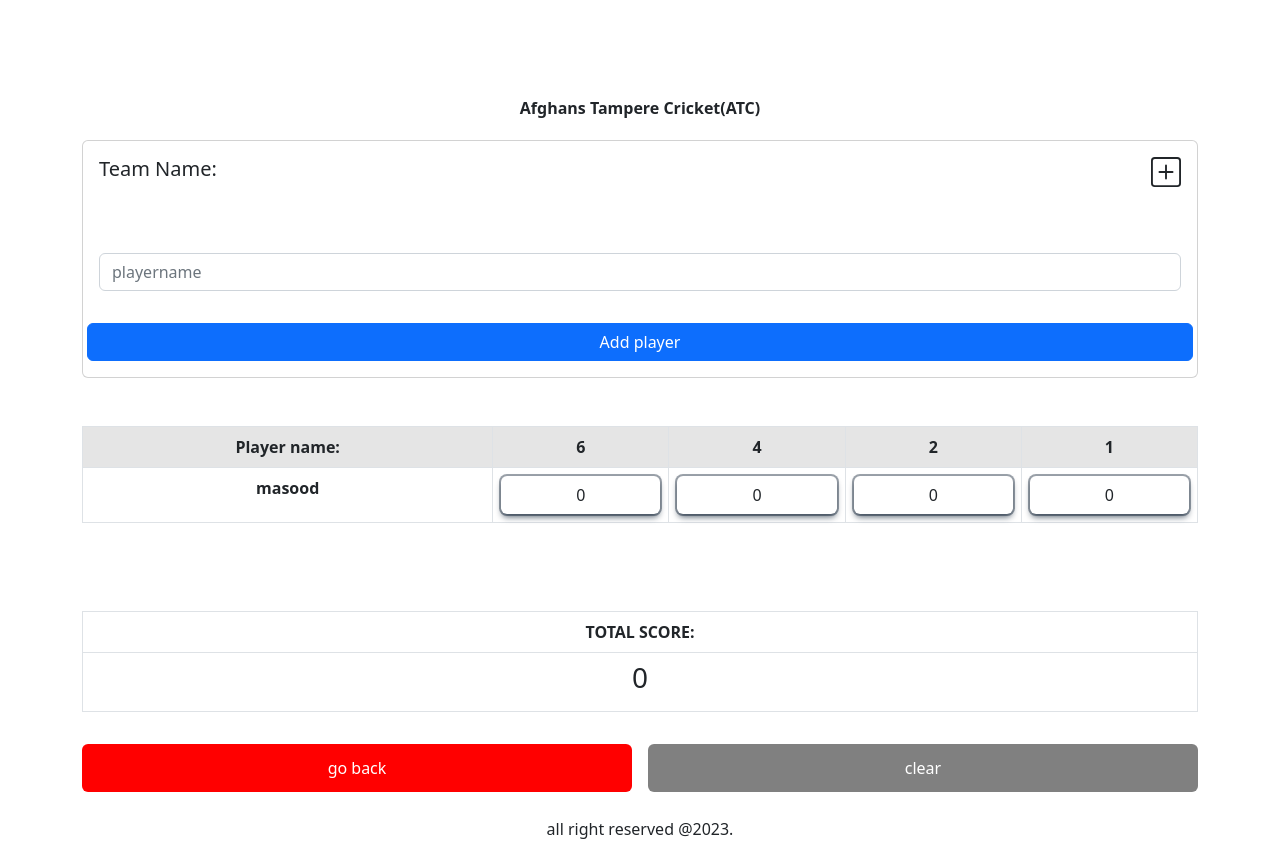
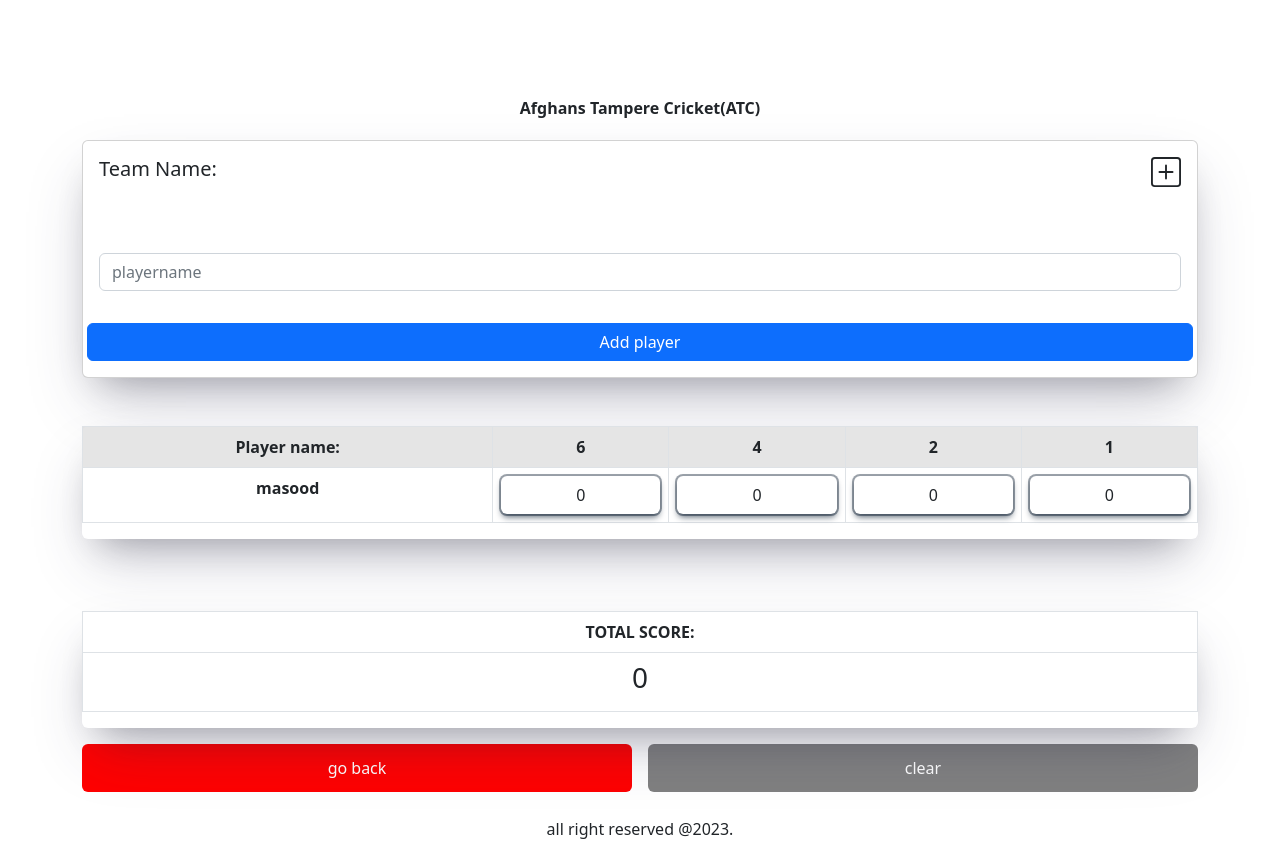
Before and after one commit to MasoodAhmadi/reactbasics, a React (Create React App) app: page /scores in a window 1280 px wide. Built offline with nearby package versions, Linux system fonts and the light colour scheme.

Commit message:
tatal score is added

```diff
--- a/src/homepage/scoreboard.page.jsx
+++ b/src/homepage/scoreboard.page.jsx
@@ -157,7 +157,12 @@
   console.log('total', Total);
   return (
     <Container>
-      <Card>
+      <Card
+        style={{
+          boxShadow:
+            'rgba(50, 50, 93, 0.25) 0px 30px 60px -12px, rgba(0, 0, 0, 0.3) 0px 18px 36px -18px',
+        }}
+      >
         <Card.Body>
           <Card.Title className='d-flex justify-content-between'>
             {' '}
@@ -200,6 +205,13 @@
       </Card>
       <br />
       <br />
+      <Card
+        style={{
+          border: 'none',
+          boxShadow:
+            'rgba(50, 50, 93, 0.25) 0px 30px 60px -12px, rgba(0, 0, 0, 0.3) 0px 18px 36px -18px',
+        }}
+      >
         <table className='table table-bordered'>
           <thead>
             <tr className='text-center text-bold table-active'>
@@ -268,10 +280,18 @@
             </tr>
           </tbody>
         </table>
+      </Card>
+
       <br />
       <br />
       <br />
-      <Card style={{ border: 'none' }}>
+      <Card
+        style={{
+          border: 'none',
+          boxShadow:
+            'rgba(50, 50, 93, 0.25) 0px 30px 60px -12px, rgba(0, 0, 0, 0.3) 0px 18px 36px -18px',
+        }}
+      >
         <table className='table table-bordered'>
           <thead>
             <tr>
```
Lines whose indentation alone changed are shown as unchanged.
